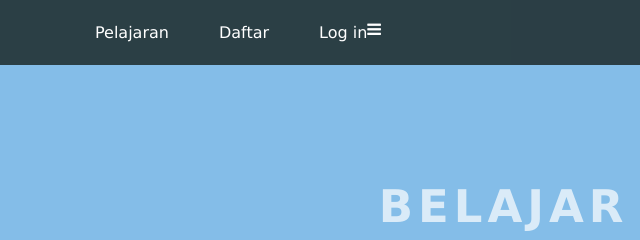
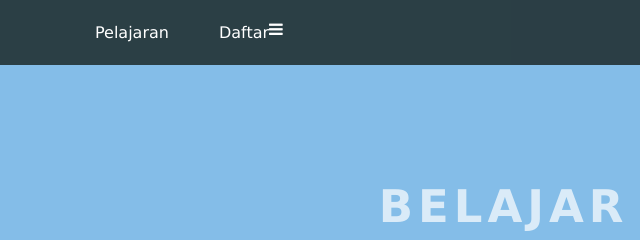
Before and after one commit to AlpinRamdalisAkbar/tugas_basdat, a plain HTML site: page index.html in a window 1280 px wide. Shown: the top 240 px of the page, 0-640 px from the left. Drawn offline with Linux system fonts and the light colour scheme.

Commit message:
mengubah index.html

```diff
--- a/index.html
+++ b/index.html
@@ -15,7 +15,6 @@
         <div class="header-right">
           <a href="#">Pelajaran</a>
           <a href="#">Daftar</a>
-          <a href="#" class="login">Log in</a>
         </div>
       </div>
     </header>
```
